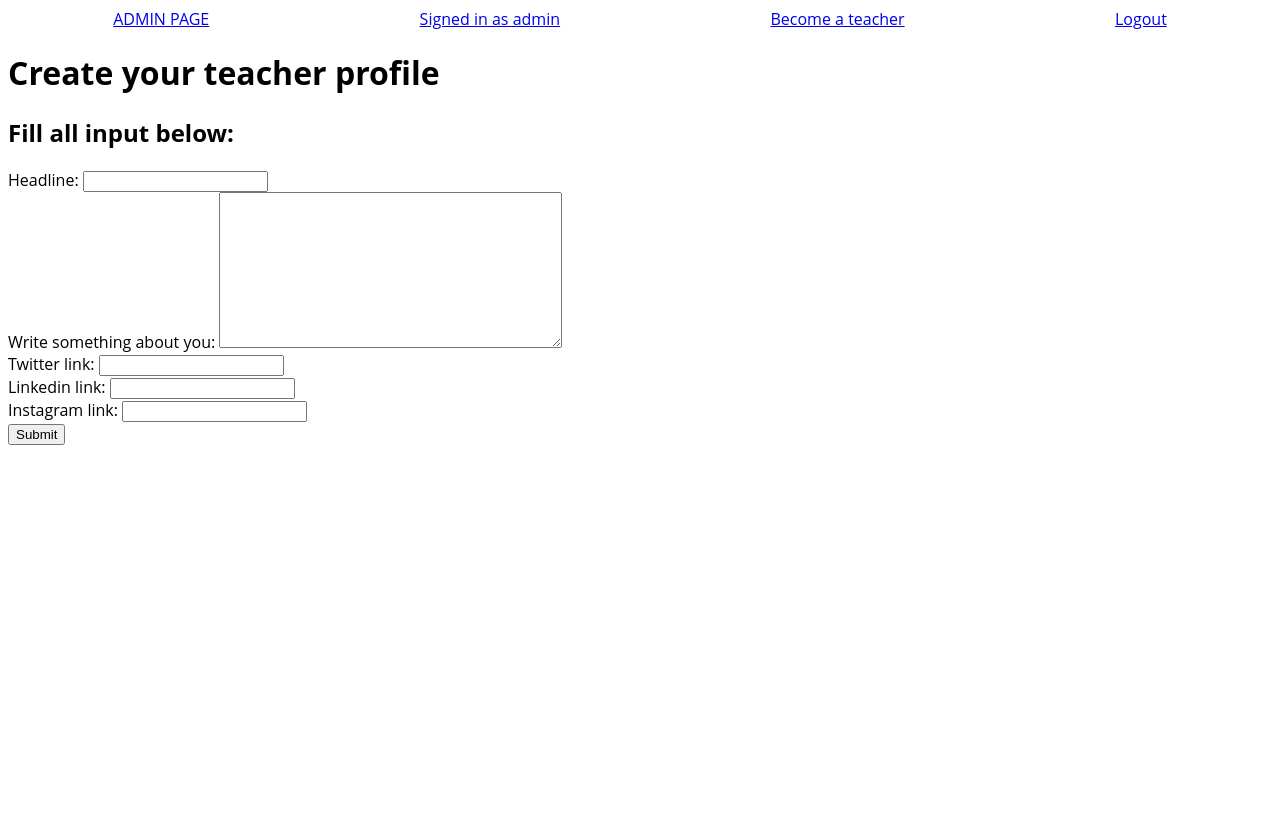
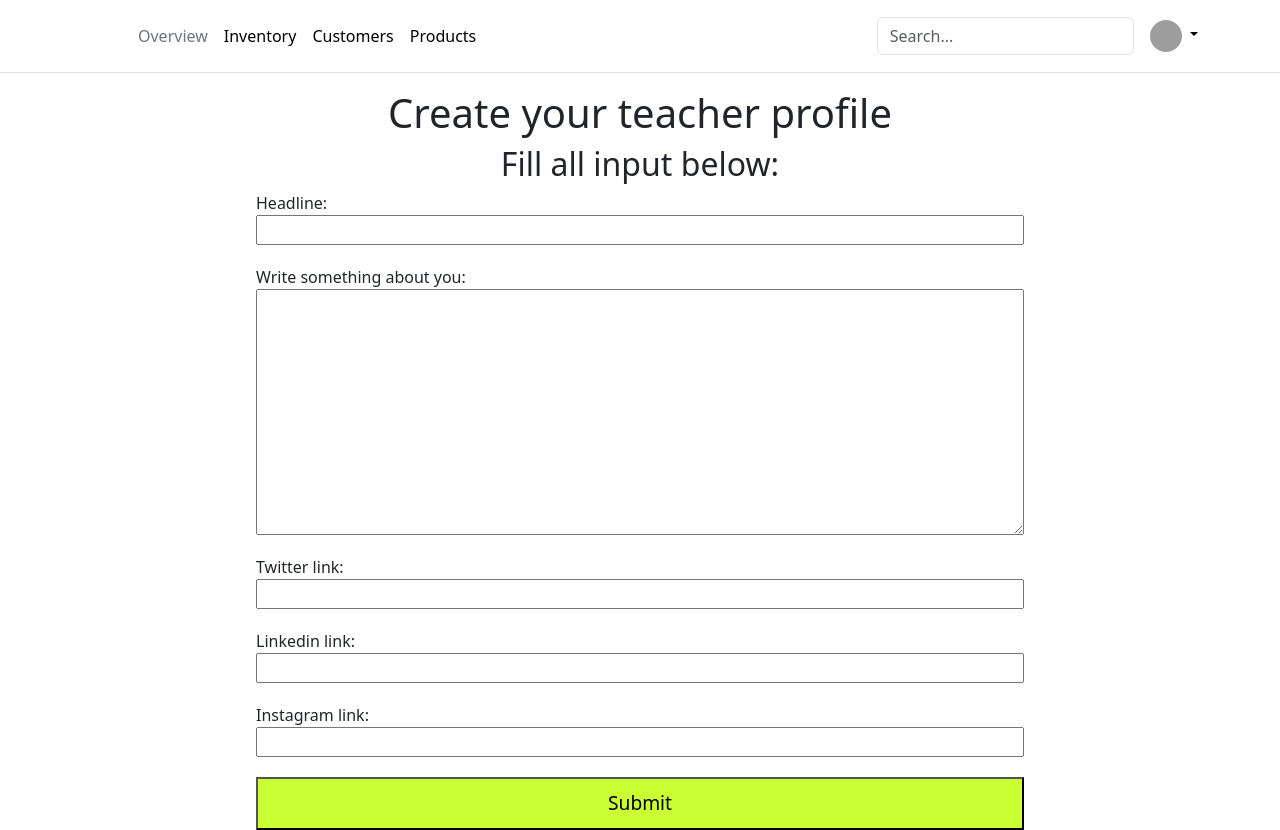
Before and after one commit to ArturrrZ/Fitness-Online-Course, a Django app: page /teacher/create_teacher in a window 1280 px wide. Before the commit the page ends 445 px from the top, so only its background shows below. Run offline with Django 5.2, Linux system fonts and the light colour scheme; a user stored in the database is signed in; grey boxes are pictures that could not be loaded.

Commit message:
bootstrap navbar

```diff
--- a/fitness/education/static/education/styles.css
+++ b/fitness/education/static/education/styles.css
@@ -177,6 +177,7 @@ html {
     text-align: left;
     font-size: 2.4rem;
     font-family: 'Times New Roman', Times, serif;
+    font-weight: 600;
     /* background-color: #CAFF33;
     /* height: 60px; */
     /* padding: 16px; */
@@ -457,3 +458,36 @@ iframe {
     width: 100%;
     height: 50px;
 }
+
+.create_teacher{
+    /* margin-left: 15%;
+    margin-right: 15%; */
+    text-align: center;
+}
+
+.create_teacher_form{
+    display: grid;
+    grid-template-columns: auto;
+    max-width: 60%;
+    margin: auto;
+}
+.create_teacher_form > div {
+    display: flex;
+    flex-direction: column;
+    margin-bottom: 20px;
+}
+.create_teacher_form > div > label {
+    font-size: 16px;
+    text-align: left;
+}
+.create_teacher_form > div > input[type="text"] {height: 30px;}
+.create_teacher_form > div > input[type="url"] {height: 30px;}
+
+.create_teacher_form > input[type="submit"] {
+    background-color: #CAFF33;
+    color: black;
+    padding: 10px;
+    cursor: pointer;
+    font-size: 1.2rem;
+
+}
--- a/fitness/education/templates/education/create_teacher.html
+++ b/fitness/education/templates/education/create_teacher.html
@@ -1,11 +1,13 @@
 {% extends 'education/layout.html' %}
 
 {% block body %}
+<div class="create_teacher">
 <h1>Create your teacher profile</h1>
 <h2>Fill all input below:</h2>
-<form action="{% url 'create_teacher' %}" method="POST">
+<form action="{% url 'create_teacher' %}" method="POST" class="create_teacher_form">
     {% csrf_token %}
     {{form}}
     <input type="submit">
 </form>
+</div>
 {% endblock %}
--- a/fitness/education/templates/education/layout.html
+++ b/fitness/education/templates/education/layout.html
@@ -4,27 +4,63 @@
 <head>
     <meta charset="UTF-8">
     <title>{% block title  %}Health{% endblock %}</title>
+
     <link rel="stylesheet" href="{% static 'education/styles.css' %}">
+    <link href="https://cdn.jsdelivr.net/npm/bootstrap@5.3.3/dist/css/bootstrap.min.css" rel="stylesheet" integrity="sha384-QWTKZyjpPEjISv5WaRU9OFeRpok6YctnYmDr5pNlyT2bRjXh0JMhjY6hW+ALEwIH" crossorigin="anonymous">
 </head>
 <body>
-    <nav>
-    {% if request.user.is_authenticated %}
-    {% if request.user.is_superuser %}
-    <a href="/admin">ADMIN PAGE</a>
-    {% endif %}
-    <a href="{% url 'user' request.user.username %}">Signed in as {{request.user.username}}</a>
-    {% endif %}
-    <a href="{% url 'create_teacher' %}">Become a teacher</a>
-    {% if not request.user.is_authenticated %}
+<header class="p-3 mb-3 border-bottom">
+    <div class="container">
+      <div class="d-flex flex-wrap align-items-center justify-content-center justify-content-lg-start">
+        <a href="/" class="d-flex align-items-center mb-2 mb-lg-0 link-body-emphasis text-decoration-none">
+          <svg class="bi me-2" width="40" height="32" role="img" aria-label="Bootstrap"><use xlink:href="#bootstrap"></use></svg>
+        </a>
 
-    <a href="{% url 'login' %}">Login</a>
-    <a href="{% url 'register' %}">Register</a>
-    {% else %}
-    <a href="{% url 'logout' %}">Logout</a>
-    {% endif %}
-</nav>
+        <ul class="nav col-12 col-lg-auto me-lg-auto mb-2 justify-content-center mb-md-0">
+          <li><a href="#" class="nav-link px-2 link-secondary">Overview</a></li>
+          <li><a href="#" class="nav-link px-2 link-body-emphasis">Inventory</a></li>
+          <li><a href="#" class="nav-link px-2 link-body-emphasis">Customers</a></li>
+          <li><a href="#" class="nav-link px-2 link-body-emphasis">Products</a></li>
+        </ul>
+
+        <form class="col-12 col-lg-auto mb-3 mb-lg-0 me-lg-3" role="search">
+          <input type="search" class="form-control" placeholder="Search..." aria-label="Search">
+        </form>
+
+        <div class="dropdown text-end">
+          <a href="#" class="d-block link-body-emphasis text-decoration-none dropdown-toggle" data-bs-toggle="dropdown" aria-expanded="false">
+            <img src="https://github.com/mdo.png" alt="mdo" width="32" height="32" class="rounded-circle">
+          </a>
+          <ul class="dropdown-menu text-small" style="">
+            <li><a class="dropdown-item" href="#">New project...</a></li>
+            <li><a class="dropdown-item" href="#">Settings</a></li>
+            <li><a class="dropdown-item" href="#">Profile</a></li>
+            <li><hr class="dropdown-divider"></li>
+            <li><a class="dropdown-item" href="#">Sign out</a></li>
+          </ul>
+        </div>
+      </div>
+    </div>
+  </header>
+<!--    <nav>-->
+<!--    {% if request.user.is_authenticated %}-->
+<!--    {% if request.user.is_superuser %}-->
+<!--    <a href="/admin">ADMIN PAGE</a>-->
+<!--    {% endif %}-->
+<!--    <a href="{% url 'user' request.user.username %}">Signed in as {{request.user.username}}</a>-->
+<!--    {% endif %}-->
+<!--    <a href="{% url 'create_teacher' %}">Become a teacher</a>-->
+<!--    {% if not request.user.is_authenticated %}-->
+
+<!--    <a href="{% url 'login' %}">Login</a>-->
+<!--    <a href="{% url 'register' %}">Register</a>-->
+<!--    {% else %}-->
+<!--    <a href="{% url 'logout' %}">Logout</a>-->
+<!--    {% endif %}-->
+<!--</nav>-->
+<script src="https://cdn.jsdelivr.net/npm/bootstrap@5.3.3/dist/js/bootstrap.bundle.min.js" integrity="sha384-YvpcrYf0tY3lHB60NNkmXc5s9fDVZLESaAA55NDzOxhy9GkcIdslK1eN7N6jIeHz" crossorigin="anonymous"></script>
+
     {% block body %}
     {% endblock %}
-
 </body>
 </html>
```
Also changed, not shown: fitness/education/static/education/javascript/single_content.js (+5 -8 lines), fitness/db.sqlite3.
